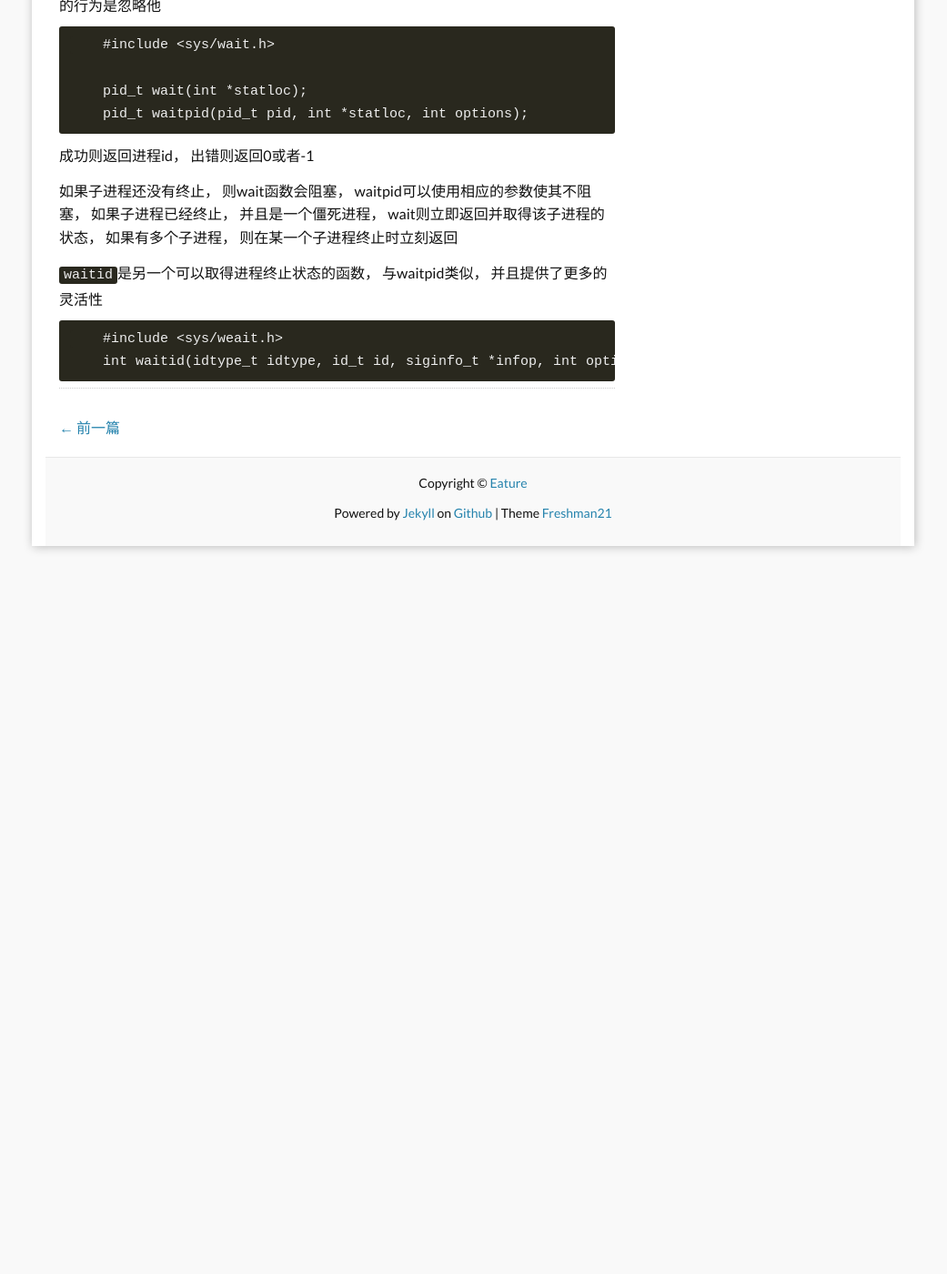
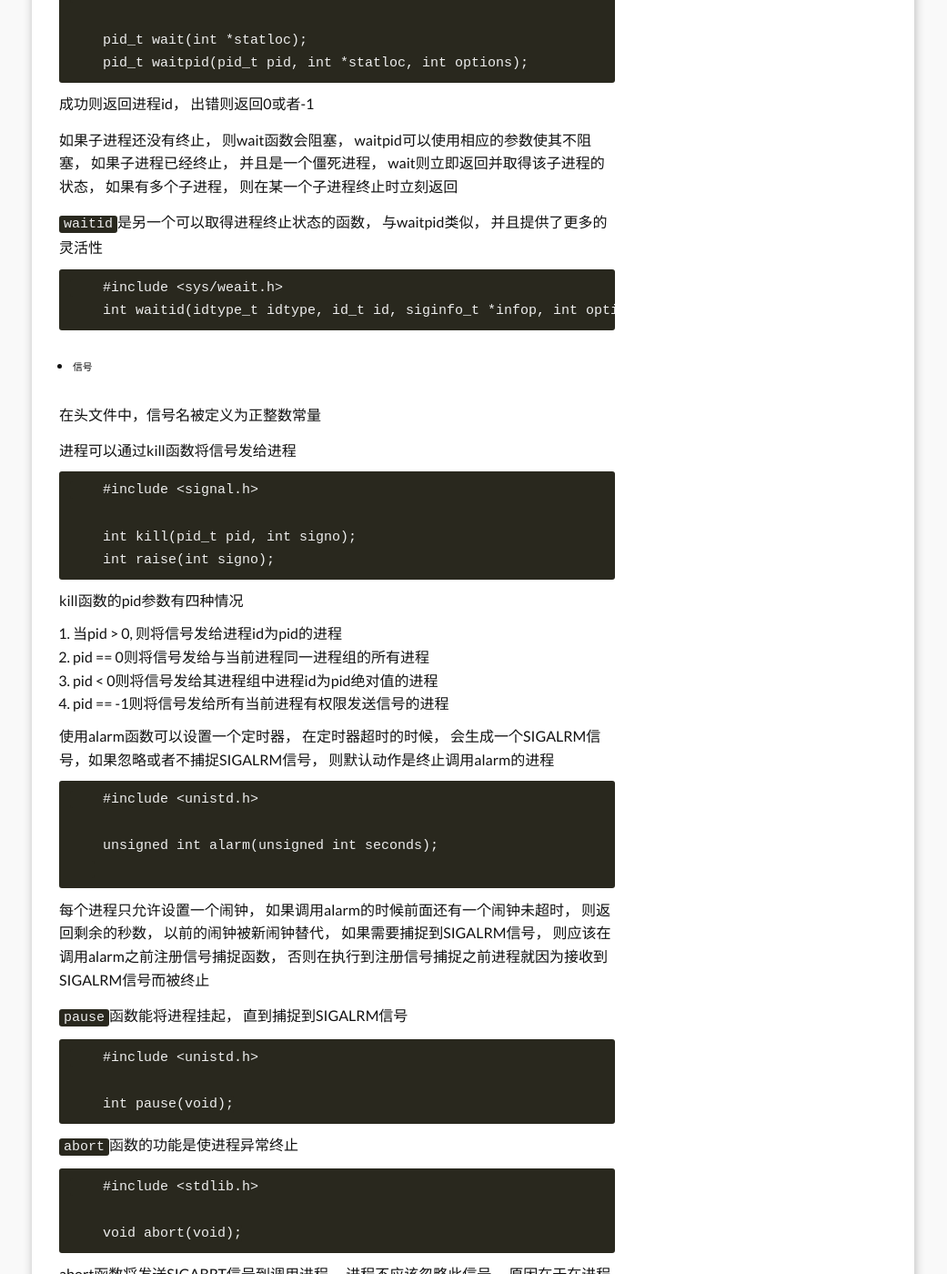
Before and after one commit to zoueature/zoueature.github.io, a Jekyll site: the page built from _posts/2019-08-05-Unix-进程环境.md, in a window 1280 px wide and 1400 px high, scrolled down 1796 px. Shown: the whole window at 91% size, without its empty margins (120-1161 px from the left). Built offline with Jekyll 4.4.1, drawn with Linux system fonts in a browser that asks for light colours; comment, search, counter and statistics services are not loaded; before the commit the page ends 2426 px from its top, so only the background shows below that; some of the changed text lies outside the part shown.

Commit message:
进程信号

````diff
--- a/_posts/2019-08-05-Unix-进程环境.md
+++ b/_posts/2019-08-05-Unix-进程环境.md
@@ -36,7 +36,7 @@ tags:
 
 3个函数都带有一个整型参数， 称为终止状态
 在main函数中返回一个整型值与调用exit返回是等价的
-> echo $? //打印终止符
+` echo $? //打印终止符`
 
 每个进程都有一个唯一的非负整数标识这个进程， 称为进程id， id为0的进程是调度进程， 被称为交换进程。进程为1的进程是init进程。
 除了进程id， 每个进程还有其他的一些描述符， 可以通过下列函数获取
@@ -77,3 +77,71 @@ fork子进程后， 子进程是父进程的副本， 父子进程共享正文
     #include <sys/weait.h>
     int waitid(idtype_t idtype, id_t id, siginfo_t *infop, int options);
 ```
+
+* ###### 信号
+
+在<signal.h>头文件中，信号名被定义为正整数常量
+
+进程可以通过kill函数将信号发给进程
+```
+    #include <signal.h>
+
+    int kill(pid_t pid, int signo);
+    int raise(int signo);
+```
+
+kill函数的pid参数有四种情况
+1. 当pid > 0, 则将信号发给进程id为pid的进程
+2. pid == 0则将信号发给与当前进程同一进程组的所有进程
+3. pid < 0则将信号发给其进程组中进程id为pid绝对值的进程
+4. pid == -1则将信号发给所有当前进程有权限发送信号的进程
+
+使用alarm函数可以设置一个定时器， 在定时器超时的时候， 会生成一个SIGALRM信号，如果忽略或者不捕捉SIGALRM信号， 则默认动作是终止调用alarm的进程
+```
+    #include <unistd.h>
+
+    unsigned int alarm(unsigned int seconds);
+
+```
+
+每个进程只允许设置一个闹钟， 如果调用alarm的时候前面还有一个闹钟未超时， 则返回剩余的秒数， 以前的闹钟被新闹钟替代， 如果需要捕捉到SIGALRM信号， 则应该在调用alarm之前注册信号捕捉函数， 否则在执行到注册信号捕捉之前进程就因为接收到SIGALRM信号而被终止
+
+`pause`函数能将进程挂起， 直到捕捉到SIGALRM信号
+```
+    #include <unistd.h>
+
+    int pause(void);
+```
+
+`abort`函数的功能是使进程异常终止
+```
+    #include <stdlib.h>
+
+    void abort(void);
+```
+
+abort函数将发送SIGABRT信号到调用进程， 进程不应该忽略此信号， 原因在于在进程终止之前执行相应清理操作
+
+
+*信号集*是一个能表示多个信号的数据结构
+
+```
+    #include <signal.h>
+
+    int sigemptyset(sigset_t *set);
+    int sigfillset(sigset_t *set);
+    int sigaddset(sigset_t *set, int signo);
+    int sigdelset(sigset_t *set, int signo);
+    4个函数返回值：若成功，返回0；若出错，返回−1
+
+    int sigismember(const sigset_t *set, int signo);
+    返回值：若真，返回1；若假，返回0”
+```
+
+以下6个信号与作业控制相关：
+1. SIGCHLD 子进程已经终止
+2. SIGCONT 如果进程已经停止， 则让其继续运行
+3. SIGSTOP 停止信号， 此信号不能被捕捉或者忽略
+4. SIGTSTP 交互式停止信号
+5. SIGTTIN 后台进程组成员读控制终端
+6. SIGTTOU 后台进程组成员写控制终端
````
